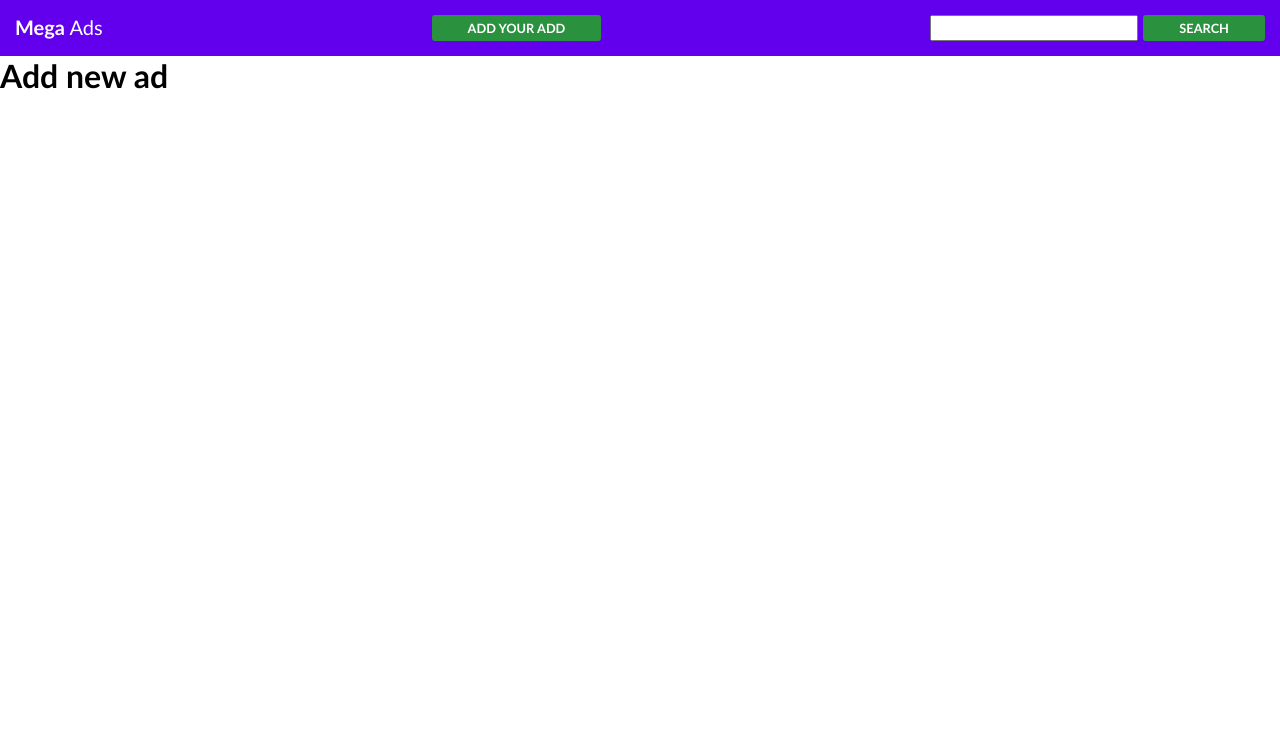
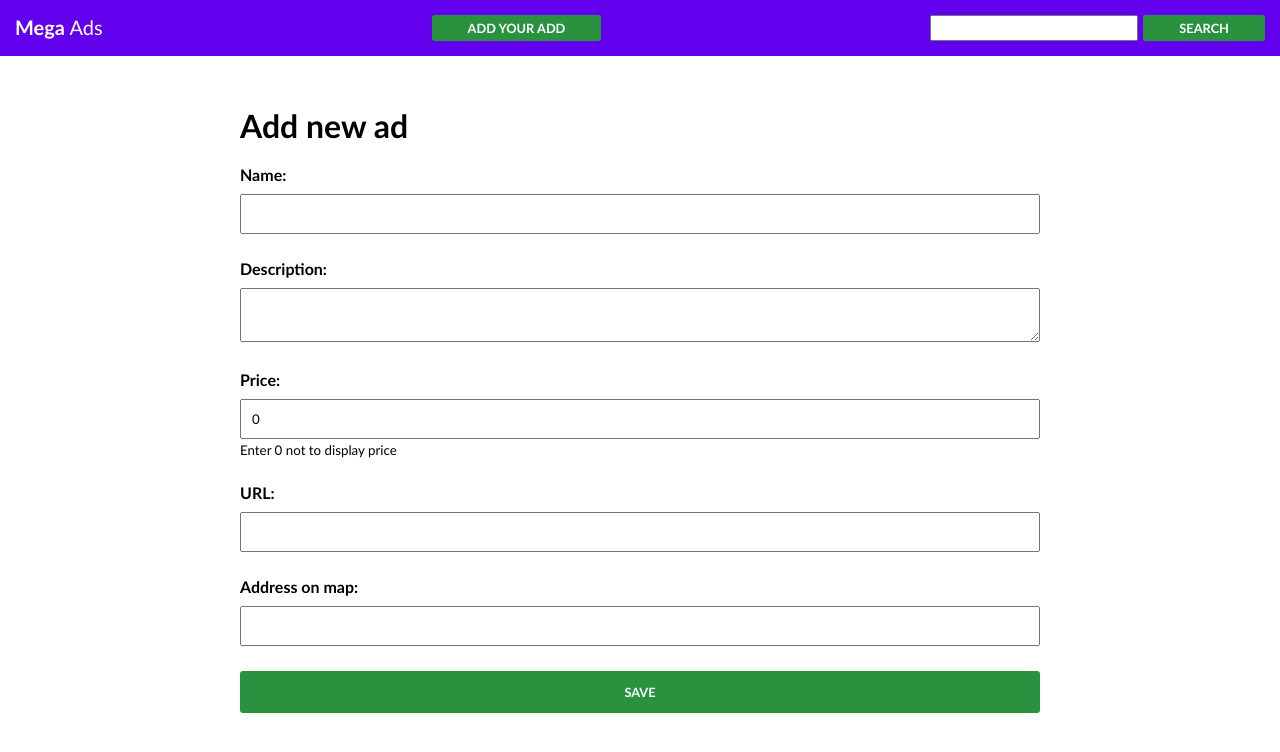
Before and after one commit to Slawek-J/MegaAdsFront, a React (Create React App) app: page /add in a window 1280 px wide. Shown: the top 752 px of the page. Built offline with nearby package versions, Linux system fonts and the light colour scheme.

Commit message:
add form

```diff
--- /dev/null
+++ b/src/components/AddForm/AddForm.css
@@ -0,0 +1,26 @@
+.add-form {
+    width: 800px;
+    margin: 50px auto;
+}
+
+.add-form label {
+    display: block;
+    font-weight: bold;
+    margin-top: 20px;
+    margin-bottom: 25px;
+}
+
+.add-form label small {
+    font-weight: normal;
+}
+
+.add-form input, .add-form textarea {
+    width: 100%;
+    margin-top: 10px;
+    padding: 10px;
+}
+
+.add-form button {
+    padding: 10px;
+    width: 100%;
+}
--- a/src/components/AddForm/AddForm.tsx
+++ b/src/components/AddForm/AddForm.tsx
@@ -1,9 +1,132 @@
-import React from 'react'
+import React, { SyntheticEvent, useState } from 'react'
+import { geocode } from '../../utils/geocoding'
+import { Btn } from '../common/Btn'
+import './AddForm.css'
 
 export const AddForm = () => {
+    const [loading, setLoading] = useState(false)
+    const [id, setId] = useState('')
+    const [form, setForm] = useState({
+        name: '',
+        description: '',
+        price: 0,
+        url: '',
+        address: ''
+    })
+
+    const updateForm = (key: string, val: any) => {
+        setForm(form => ({
+            ...form,
+            [key]: val,
+        }))
+    }
+
+    const saveAd = async (e:SyntheticEvent) => {
+        e.preventDefault();
+
+        setLoading(true)
+
+        try {
+        const {lat, lon} = await geocode(form.address)
+
+        const res = await fetch(`http://localhost:3001/ad`, {
+            method: 'POST',
+            headers: {
+                'Content-Type': 'application/json'
+            },
+            body: JSON.stringify({
+                ...form,
+                lat,
+                lon
+            })
+        })
+
+        const data = await res.json()
+
+        setId(data.id)
+
+        } finally {
+            setLoading(false)
+        }
+
+    }
+
+    if(loading) {
+        return <h2>Ad is being added</h2>
+    }
+
+    if(id) {
+        return <h2>Your add {form.name} has been added to the service with id: {id}</h2>
+    }
+
   return (
-    <form>
+    <form className='add-form' onSubmit={saveAd}>
         <h1>Add new ad</h1>
+        <p>
+            <label>
+                Name:
+                <br />
+                <input
+                    type="text"
+                    name="name"
+                    required
+                    maxLength={99}
+                    value={form.name}
+                    onChange={e => updateForm("name", e.target.value)}/>
+            </label>
+        </p>
+        <p>
+            <label>
+                Description:
+                <br />
+                <textarea
+                    name="description"
+                    maxLength={999}
+                    value={form.description}
+                    onChange={e => updateForm("description", e.target.value)}/>
+            </label>
+        </p>
+        <p>
+            <label>
+                Price:
+                <br />
+                <input
+                    type="number"
+                    name="price"
+                    required
+                    min={0}
+                    max={999999}
+                    value={form.price}
+                    onChange={e => updateForm("price", Number(e.target.value))}/>
+                <br/>
+                <small>Enter 0 not to display price</small>
+            </label>
+        </p>
+        <p>
+            <label>
+                URL:
+                <br />
+                <input
+                    type="url"
+                    name="url"
+                    maxLength={99}
+                    value={form.url}
+                    onChange={e => updateForm("url", e.target.value)}/>
+            </label>
+        </p>
+        <p>
+            <label>
+                Address on map:
+                <br />
+                <input
+                    type="text"
+                    name="address"
+                    maxLength={99}
+                    value={form.address}
+                    onChange={e => updateForm("address", e.target.value)}/>
+            </label>
+        </p>
+        <Btn text='Save'/>
     </form>
   )
 }
--- /dev/null
+++ b/src/utils/geocoding.ts
@@ -0,0 +1,12 @@
+export const geocode = async (address: string): Promise<{
+    lat: number,
+    lon: number,
+}> => {
+    const geoRes = await fetch(`https://nominatim.openstreetmap.org/search?format=json&q=${encodeURIComponent(address)}`)
+    const geoData = await geoRes.json()
+
+    const lat = parseFloat(geoData[0].lat);
+    const lon = parseFloat(geoData[0].lon);
+
+    return {lat, lon}
+}
```
